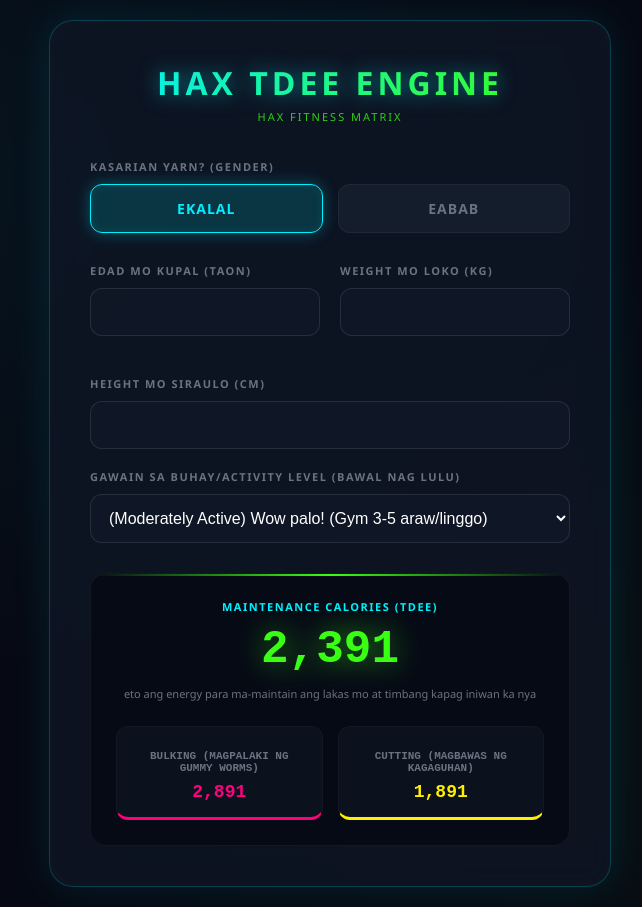
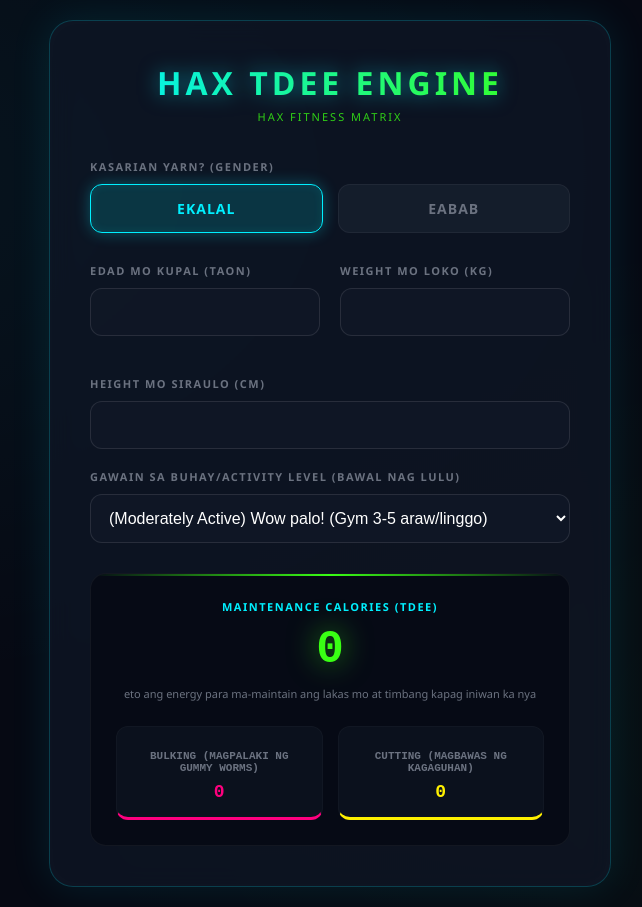
Before and after one commit to linus-lb/haxtdee, a plain HTML site: page index.html in a window 1280 px wide. Shown: the whole page, without its empty margins (310-952 px from the left). Drawn offline with Linux system fonts and the light colour scheme.

Commit message:
Update index.html

```diff
--- a/index.html
+++ b/index.html
@@ -263,18 +263,18 @@
     <!-- RESULTS PANEL -->
     <div class="results-section">
         <label style="color: var(--neon-blue);">Maintenance Calories (TDEE)</label>
-        <div class="main-tdee"><span id="tdee-val">2,391</span></div>
+        <div class="main-tdee"><span id="tdee-val"></span>0</div>
         <p style="font-size: 11px; color: var(--text-muted); margin: 5px 0 0 0;">eto ang energy para ma-maintain ang lakas mo at timbang kapag iniwan ka nya</p>
 
         <!-- FITNESS GOALS -->
         <div class="goals-grid">
             <div class="goal-box bulk">
                 <span style="font-size: 11px; color: var(--text-muted); text-transform: uppercase;">Bulking (Magpalaki ng gummy worms)</span>
-                <span style="color: var(--neon-pink);" id="bulk-val">2,891</span>
+                <span style="color: var(--neon-pink);" id="bulk-val">0</span>
             </div>
             <div class="goal-box cut">
                 <span style="font-size: 11px; color: var(--text-muted); text-transform: uppercase;">Cutting (Magbawas ng kagaguhan)</span>
-                <span style="color: var(--neon-yellow);" id="cut-val">1,891</span>
+                <span style="color: var(--neon-yellow);" id="cut-val">0</span>
             </div>
         </div>
     </div>
```
